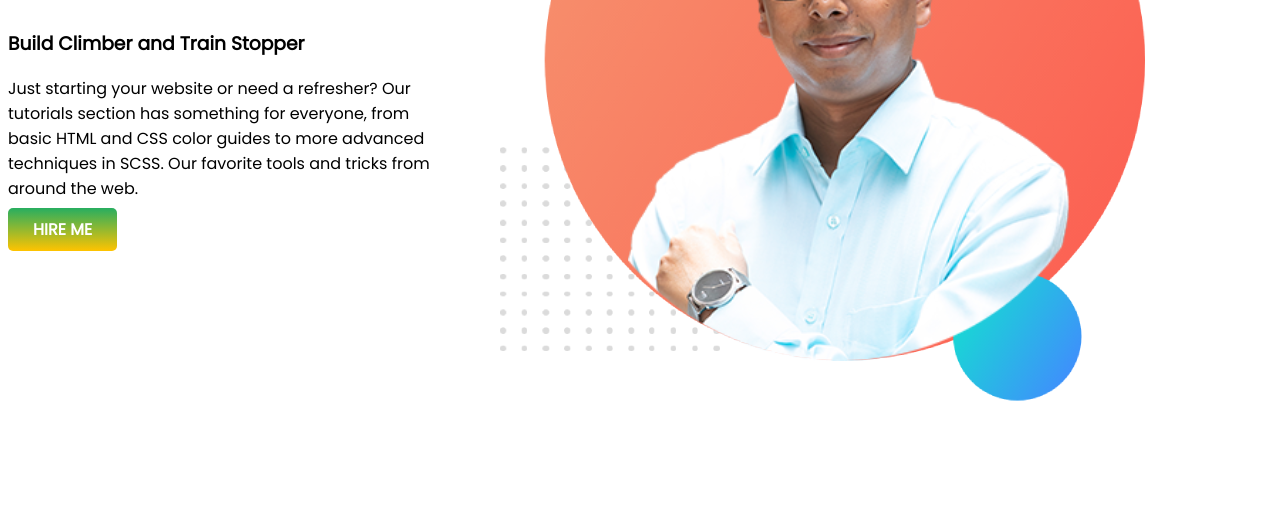
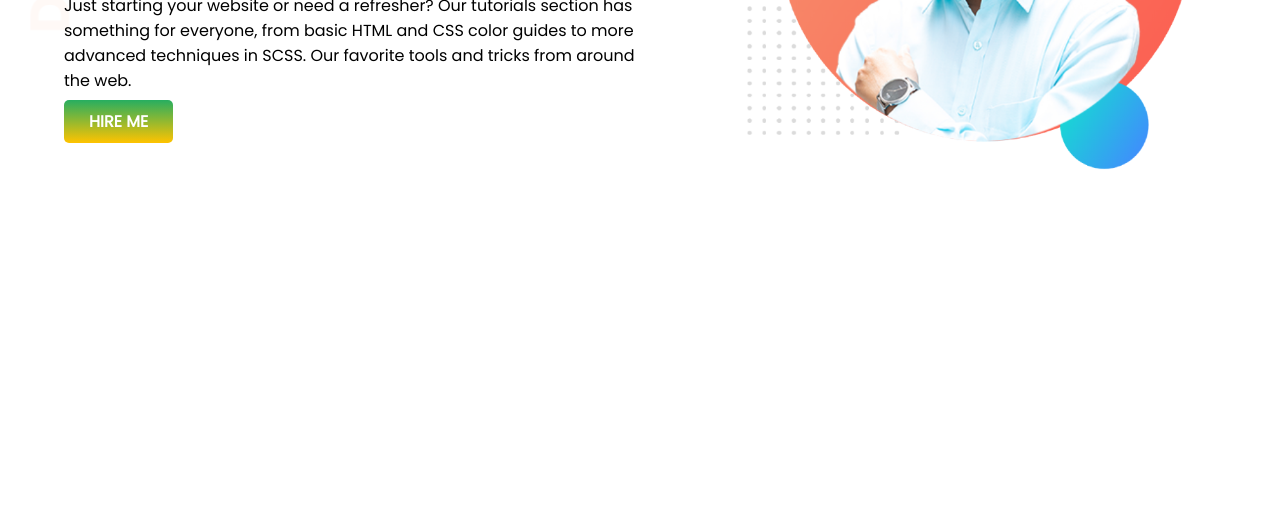
Before and after one commit to munemshahryar/portfolio_html_CSS_practice_Dsix, a plain HTML site: page index.html in a window 1280 px wide. Shown: the part 329-852 px from the top of the page. After the commit the page ends 800 px from the top, so only its background shows below. Drawn offline with Linux system fonts and the light colour scheme.

Commit message:
first edit

```diff
--- a/index.html
+++ b/index.html
@@ -13,7 +13,7 @@
 <body>
     <section class="section">
 
-        <div class="">
+        <div class="half-width">
             <h1>
                 Welcome to
             </h1>
@@ -32,7 +32,7 @@
             <a class="hire-btn" target="_blank" href="https://github.com/munemshahryar">HIRE ME</a>
         </div>
 
-        <div>
+        <div class="half-width">
             <img src="/images/my-bg.png" alt="">
         </div>
 
--- a/style/style.css
+++ b/style/style.css
@@ -8,6 +8,7 @@
 
 body{
     font-family: 'Poppins', sans-serif;
+    margin: 0;
 }
 
 .hire-btn{
@@ -17,8 +18,18 @@
     padding: 10px 25px;
     border-radius: 5px;
     font-weight: 700;
+
 }
 
 .section{
     display: flex;
+    background-image: url(/images/top-banner.png);
+    background-repeat: no-repeat;
 }
+.half-width{
+    width: 50%;
+    padding-left: 5%;
+}
+.half-width img{
+    width: 100%;
+}
```
